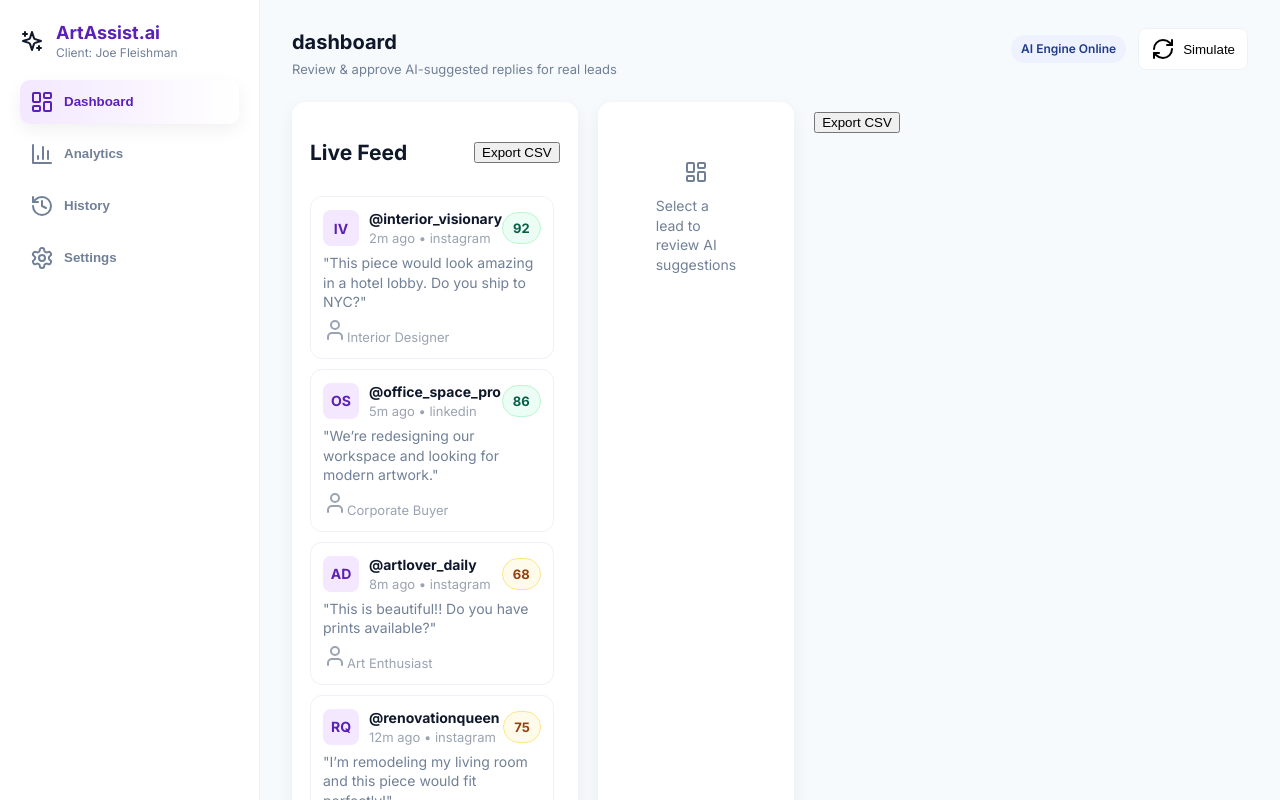
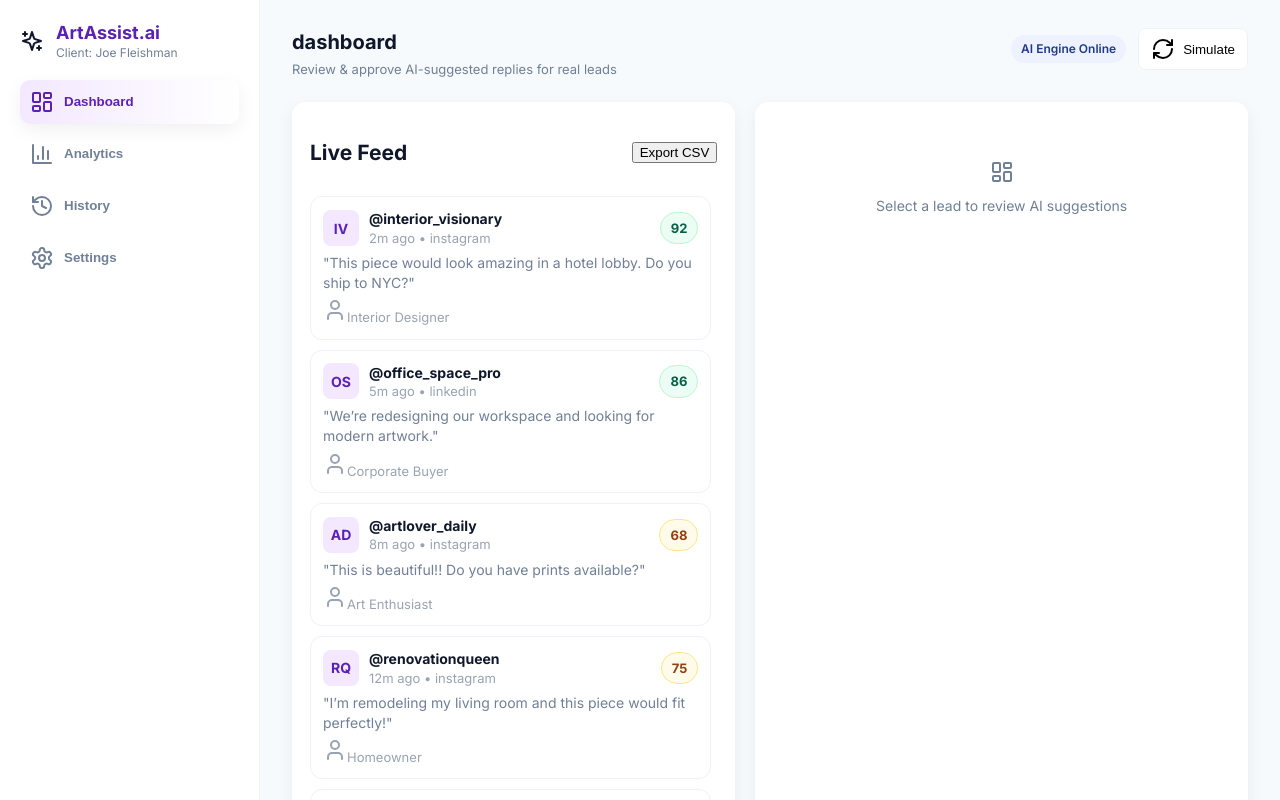
Before and after one commit to Kllle/Final-Project-AI-Powered-Artist-Promotion-Assistant-Implementation-, a React (Vite) app: page / in a window 1280 px wide. Built offline with nearby package versions, Linux system fonts and the light colour scheme.

Commit message:
Update App.jsx

```diff
--- a/src/App.jsx
+++ b/src/App.jsx
@@ -19,12 +19,13 @@ import {
   MessageSquare
 } from "lucide-react";
 
+// Import your components & utilities
 import Dashboard from './components/Dashboard';
 import ExportCSVButton from './components/ExportCSVButton';
 import { calculateScore } from './utils/score';
 import { estimateROI } from './utils/roi';
 
-/* ------------------ Mock Data ------------------ */
+/* ------------------ Mock data ------------------ */
 const MOCK_LEADS_POOL = [
   {
     id: 1,
@@ -101,7 +102,39 @@ const MOCK_LEADS_POOL = [
   }
 ];
 
-/* ------------------ App Component ------------------ */
+/* ------------------ Small Reusable Components ------------------ */
+const ScoreBadge = ({ score }) => {
+  let cls = "badge-gray";
+  if (score >= 80) cls = "badge-green";
+  else if (score >= 50) cls = "badge-yellow";
+  return <span className={`score-badge ${cls}`}>{score}</span>;
+};
+
+const PlatformIcon = ({ platform }) => {
+  if (platform === "instagram") return <Instagram className="w-4 h-4" />;
+  if (platform === "linkedin") return <Linkedin className="w-4 h-4" />;
+  return <MessageSquare className="w-4 h-4" />;
+};
+
+const MetricCard = ({ title, value, subtext, Icon, trend }) => (
+  <div className="card metric-card">
+    <div className="icon-wrap">
+      <Icon className="w-6 h-6" />
+    </div>
+    <div className="card-body">
+      <p className="muted">{title}</p>
+      <h3 className="metric-value">{value}</h3>
+      {subtext && (
+        <div className="flex gap-2 items-center">
+          <span className="trend">{trend}</span>
+          <span className="muted-sm">{subtext}</span>
+        </div>
+      )}
+    </div>
+  </div>
+);
+
+/* ------------------ Main App Component ------------------ */
 export default function App() {
   const [activeTab, setActiveTab] = useState("dashboard");
   const [leads, setLeads] = useState(
@@ -120,6 +153,11 @@ export default function App() {
   const [brandVoice, setBrandVoice] = useState("Professional yet Creative");
   const [autoReplyThreshold] = useState(90);
 
+  // Track approved/dismissed leads for analytics
+  const [approvedLeads, setApprovedLeads] = useState([]);
+  const [dismissedLeads, setDismissedLeads] = useState([]);
+
+  /* ------------------ Utility Functions ------------------ */
   const notify = (msg) => {
     setNotification(msg);
     setTimeout(() => setNotification(null), 2600);
@@ -127,11 +165,7 @@ export default function App() {
 
   const fetchNewLead = () => {
     const idx = Math.floor(Math.random() * MOCK_LEADS_POOL.length);
-    const newLead = {
-      ...MOCK_LEADS_POOL[idx],
-      id: Date.now(),
-      timestamp: "Just now"
-    };
+    const newLead = { ...MOCK_LEADS_POOL[idx], id: Date.now(), timestamp: "Just now" };
     setLeads((prev) => [newLead, ...prev]);
     notify(`New lead from ${newLead.platform}`);
   };
@@ -143,52 +177,27 @@ export default function App() {
   };
 
   const handleApprove = (id) => {
-    setLeads((prev) => prev.filter((l) => l.id !== id));
+    const lead = leads.find(l => l.id === id);
+    setApprovedLeads(prev => [...prev, lead]);
+    setLeads(prev => prev.filter(l => l.id !== id));
     setSelectedLead(null);
     notify("Approved & queued for posting");
   };
 
   const handleDismiss = (id) => {
-    setLeads((prev) => prev.filter((l) => l.id !== id));
+    const lead = leads.find(l => l.id === id);
+    setDismissedLeads(prev => [...prev, lead]);
+    setLeads(prev => prev.filter(l => l.id !== id));
     setSelectedLead(null);
   };
 
   const filteredLeads = () => {
     if (filter === "all") return leads;
-    if (filter === "high-value") return leads.filter((l) => l.opportunityScore >= 80);
-    return leads.filter((l) => l.platform === filter);
+    if (filter === "high-value") return leads.filter(l => l.opportunityScore >= 80);
+    return leads.filter(l => l.platform === filter);
   };
 
-  /* ------------------ Small Reusable Components ------------------ */
-  const ScoreBadge = ({ score }) => {
-    let cls = "badge-gray";
-    if (score >= 80) cls = "badge-green";
-    else if (score >= 50) cls = "badge-yellow";
-    return <span className={`score-badge ${cls}`}>{score}</span>;
-  };
-
-  const PlatformIcon = ({ platform }) => {
-    if (platform === "instagram") return <Instagram className="w-4 h-4" />;
-    if (platform === "linkedin") return <Linkedin className="w-4 h-4" />;
-    return <MessageSquare className="w-4 h-4" />;
-  };
-
-  const MetricCard = ({ title, value, subtext, Icon, trend }) => (
-    <div className="card metric-card">
-      <div className="icon-wrap">
-        <Icon className="w-6 h-6" />
-      </div>
-      <div className="card-body">
-        <p className="muted">{title}</p>
-        <h3 className="metric-value">{value}</h3>
-        <div className="flex gap-2 items-center">
-          <span className="trend">{trend}</span>
-          <span className="muted-sm">{subtext}</span>
-        </div>
-      </div>
-    </div>
-  );
-
+  /* ------------------ Render ------------------ */
   return (
     <div className="app-root">
       {notification && (
@@ -198,7 +207,7 @@ export default function App() {
         </div>
       )}
 
-      {/* SIDEBAR */}
+      {/* SIDEBAR -------------------------------------------------------- */}
       <aside className="sidebar">
         <div className="brand">
           <Sparkles className="w-5 h-5" />
@@ -215,18 +224,21 @@ export default function App() {
           >
             <LayoutDashboard className="w-4 h-4" /> Dashboard
           </button>
+
           <button
             className={`nav-btn ${activeTab === "analytics" ? "active" : ""}`}
             onClick={() => setActiveTab("analytics")}
           >
             <BarChart3 className="w-4 h-4" /> Analytics
           </button>
+
           <button
             className={`nav-btn ${activeTab === "history" ? "active" : ""}`}
             onClick={() => setActiveTab("history")}
           >
             <History className="w-4 h-4" /> History
           </button>
+
           <button
             className={`nav-btn ${activeTab === "settings" ? "active" : ""}`}
             onClick={() => setActiveTab("settings")}
@@ -236,15 +248,14 @@ export default function App() {
         </nav>
       </aside>
 
-      {/* MAIN */}
+      {/* MAIN ------------------------------------------------------------ */}
       <main className="main">
         <header className="main-header">
           <div>
             <h1 className="title">{activeTab.replace("-", " ")}</h1>
             <p className="subtitle">
-              {activeTab === "dashboard" &&
-                "Review & approve AI-suggested replies for real leads"}
-              {activeTab === "analytics" && "Performance overview & ROI metrics"}
+              {activeTab === "dashboard" && "Review & approve AI-suggested replies for real leads"}
+              {activeTab === "analytics" && "Performance overview & KPI metrics"}
               {activeTab === "history" && "Engagement log & response history"}
               {activeTab === "settings" && "Control brand voice & automation behavior"}
             </p>
@@ -258,47 +269,56 @@ export default function App() {
           </div>
         </header>
 
-        {/* DASHBOARD TAB */}
+        {/* DASHBOARD TAB ------------------------------------------------ */}
         {activeTab === "dashboard" && (
-          <section className="dashboard-grid">
-            <Dashboard leads={filteredLeads()} />
-            <div style={{ marginTop: "10px" }}>
-              <ExportCSVButton leads={filteredLeads()} />
-            </div>
-          </section>
+          <Dashboard
+            leads={filteredLeads()}
+            openLead={openLead}
+            selectedLead={selectedLead}
+            handleApprove={handleApprove}
+            handleDismiss={handleDismiss}
+            editMode={editMode}
+            setEditMode={setEditMode}
+            editedResponse={editedResponse}
+            setEditedResponse={setEditedResponse}
+          />
         )}
 
-        {/* ANALYTICS TAB */}
+        {/* ANALYTICS TAB ------------------------------------------------ */}
         {activeTab === "analytics" && (
           <section className="analytics">
+            <h2>Performance Analytics</h2>
             <div className="metrics">
               <MetricCard
                 Icon={TrendingUp}
-                title="Engagement Growth"
-                value="+28%"
-                subtext="vs last month"
-                trend="↑ 4.2%"
-              />
-              <MetricCard
-                Icon={Clock}
-                title="Hours Saved"
-                value="12h"
-                subtext="manual outreach reduced"
-                trend="↑ 40%"
+                title="Total Leads Processed"
+                value={approvedLeads.length + dismissedLeads.length}
+                subtext="Approved + Dismissed"
               />
               <MetricCard
                 Icon={DollarSign}
-                title="Projected Revenue"
-                value="$12.4k"
-                subtext="from 142 leads"
-                trend="↑ 15%"
+                title="Estimated Revenue"
+                value={`$${approvedLeads.reduce((sum, l) => sum + l.estimatedROI, 0)}`}
+                subtext="From approved leads"
+              />
+              <MetricCard
+                Icon={CheckCircle}
+                title="Approval Rate"
+                value={`${((approvedLeads.length / (approvedLeads.length + dismissedLeads.length || 1)) * 100).toFixed(1)}%`}
+                subtext="CTR / Leads Approved"
+              />
+              <MetricCard
+                Icon={LayoutDashboard}
+                title="High-Value Opportunities"
+                value={leads.filter(l => l.opportunityScore >= 80).length}
+                subtext="Score >= 80"
               />
             </div>
             <div className="charts muted-sm">Charts coming soon…</div>
           </section>
         )}
 
-        {/* HISTORY TAB */}
+        {/* HISTORY TAB -------------------------------------------------- */}
         {activeTab === "history" && (
           <section className="history">
             <h2>Engagement Log</h2>
@@ -306,7 +326,7 @@ export default function App() {
           </section>
         )}
 
-        {/* SETTINGS TAB */}
+        {/* SETTINGS TAB ------------------------------------------------- */}
         {activeTab === "settings" && (
           <section className="settings">
             <div className="settings-card">
@@ -323,9 +343,7 @@ export default function App() {
                 <option>High-End / Luxury</option>
               </select>
 
-              <label className="muted-sm">
-                Auto-draft Threshold ({autoReplyThreshold}%)
-              </label>
+              <label className="muted-sm">Auto-draft Threshold ({autoReplyThreshold}%)</label>
               <input
                 type="range"
                 min="50"
```
